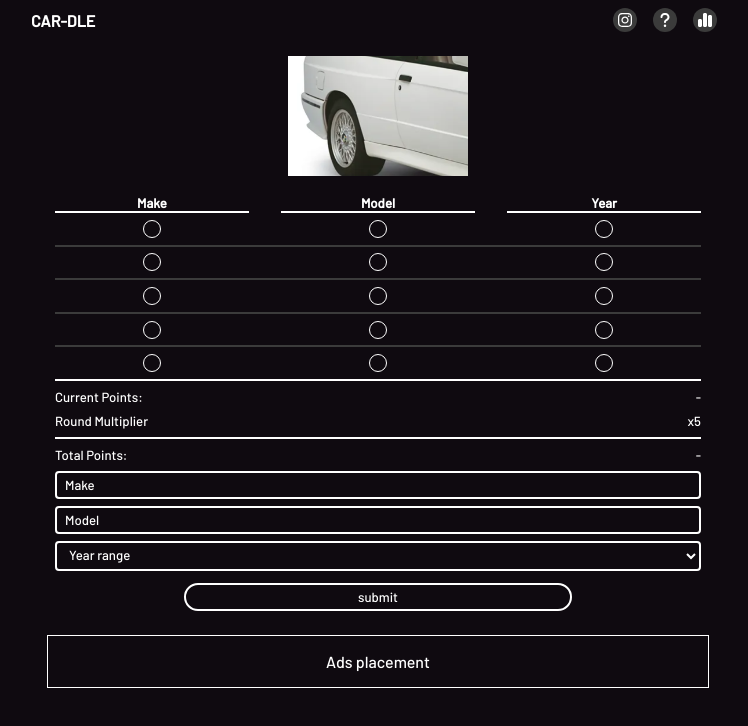
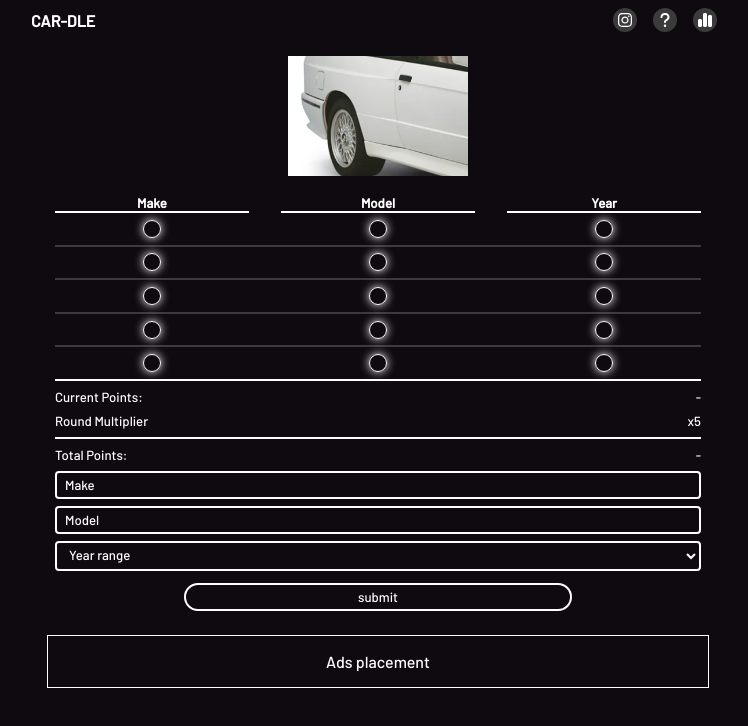
Before and after one commit to ajosephs1/cardle, a React (Create React App) app: page / in a window 1280 px wide. Shown: the top 726 px of the page, without its empty margins (262-1010 px from the left). Built offline with nearby package versions, Linux system fonts and the light colour scheme.

Commit message:
Add light functionality

```diff
--- a/src/App.tsx
+++ b/src/App.tsx
@@ -22,43 +22,32 @@ function App() {
 
   const [score, setScore] = useState({
     1: {
-      // played: false,
-      // score: 0,
       make: null,
       model: null,
       year: null,
     },
     2: {
-      // played: false,
-      // score: 0,
       make: null,
       model: null,
       year: null,
     },
     3: {
-      // played: false,
-      // score: 0,
       make: null,
       model: null,
       year: null,
     },
     4: {
-      // played: false,
-      // score: 0,
       make: null,
       model: null,
       year: null,
     },
     5: {
-      // played: false,
-      // score: 0,
       make: null,
       model: null,
       year: null,
     },
   });
-  // state to hold current use input values
-  // after submit set input values and erase only values that are incorrect
+
   const [formVals, setFormVals] = useState({
     make: "",
     model: "",
@@ -72,85 +61,68 @@ function App() {
     year: "1985-1989",
   };
 
-  // use inscope variable to call upadateScore only once and previous value only once
-  function updateScore() {
-    // if (make = answer.make) setState (set round.round[round.currentround].make = true) setState(Add to currentPoints score )
+  function updateScore(nR: number, nM: number) {
+    let currentRound = round.currentRound;
+    let addPoints = round.currentPoints;
+    let roundBools = {
+      make: false,
+      model: false,
+      year: false,
+    };
+    let newFormVals = {
+      make: formVals.make,
+      model: formVals.model,
+      year: formVals.year,
+    };
+
     if (formVals.make === answer.make) {
-      setScore({
-        ...score,
-        [round.currentRound]: { ...[round.currentRound], make: true },
-      });
+      roundBools.make = true;
 
-      const newPoints = round.currentPoints + 1;
-      !round.make && setRound({ ...round, currentPoints: newPoints });
+      if (!round.make) {
+        addPoints += 1;
+      }
     } else {
-      setScore({
-        ...score,
-        [round.currentRound]: { ...[round.currentRound], make: false },
-      });
-      setFormVals({
-        ...formVals,
-        make: "",
-      });
+      newFormVals.make = "";
     }
 
     if (formVals.model === answer.model) {
-      setScore({
-        ...score,
-        [round.currentRound]: { ...[round.currentRound], model: true },
-      });
+      roundBools.model = true;
 
-      const newPoints = round.currentPoints + 1;
-      !round.model && setRound({ ...round, currentPoints: newPoints });
+      if (!round.model) {
+        addPoints += 1;
+      }
     } else {
-      setScore({
-        ...score,
-        [round.currentRound]: { ...[round.currentRound], model: false },
-      });
-      setFormVals({
-        ...formVals,
-        model: "",
-      });
+      newFormVals.model = "";
     }
 
     if (formVals.year === answer.year) {
-      setScore({
-        ...score,
-        [round.currentRound]: { ...[round.currentRound], year: true },
-      });
+      roundBools.year = true;
 
-      const newPoints = round.currentPoints + 1;
-      !round.year && setRound({ ...round, currentPoints: newPoints });
+      if (!round.year) {
+        addPoints += 1;
+      }
     } else {
-      setScore({
-        ...score,
-        [round.currentRound]: { ...[round.currentRound], year: false },
-      });
-      setFormVals({
-        ...formVals,
-        make: "",
-      });
+      newFormVals.year = "";
     }
+
+    setScore({ ...score, [currentRound]: roundBools });
+    setRound({
+      ...round,
+      currentPoints: addPoints,
+      currentRound: round.currentRound === 5 ? 1 : nR,
+      multiplier: round.multiplier === 1 ? 5 : nM,
+      make: roundBools.make,
+      model: roundBools.model,
+      year: roundBools.year,
+    });
+    setFormVals(newFormVals);
   }
-  /* first check
-   */
-  /*
-  perform this for all rounds this will trigger lights
-  put value of false of form inputs back to "" all others remain the same
-  */
-  //  if at any attemp score === 3 display winning modal
-  //  on the fifth attempt if current score != 3 display losing modal : display winning modal
+
   function updateRound() {
     const nextRound = round.currentRound + 1;
     const nextMultiplier = round.multiplier - 1;
-    // remove ternary function
-    // update state
-    updateScore()
-    setRound({
-      ...round,
-      currentRound: round.currentRound === 5 ? 1 : nextRound,
-      multiplier: round.multiplier === 1 ? 5 : nextMultiplier,
-    });
+
+    updateScore(nextRound, nextMultiplier);
   }
 
   function updateForm(valtype: string, val: string) {
@@ -161,9 +133,6 @@ function App() {
     setHelp(bool);
   };
 
-  console.log((formVals.year))
-  console.log((answer.year))
-
   return (
     <div className="App">
       <main className="container">
@@ -173,6 +142,7 @@ function App() {
           currentRound={round.currentRound}
           multiplier={round.multiplier}
           currentPoints={round.currentPoints}
+          score = {score}
         />
         <FormSubmit
           formValues={formVals}
--- a/src/components/ScoreBoard/ScoreBoard.scss
+++ b/src/components/ScoreBoard/ScoreBoard.scss
@@ -33,7 +33,16 @@
     margin: 0 auto;
     width: 1.125rem;
     border: 1px solid $bb-white;
+    box-shadow: 0 0 10px $bb-white;
     border-radius: 100%;
+
+    &--red{
+      background-color: red;
+    }
+
+    &--green{
+      background-color: green;
+    }
 
     &__container {
       width: 30%;
--- a/src/components/ScoreBoard/index.tsx
+++ b/src/components/ScoreBoard/index.tsx
@@ -4,6 +4,13 @@ type ScoreBoardProps = {
   currentRound: number;
   multiplier: number;
   currentPoints: number;
+  score: {
+    [key: number]: {
+      make: null | boolean;
+      model: null | boolean;
+      year: null | boolean;
+    };
+  };
 };
 
 // add animation delay for each light 1s
@@ -12,8 +19,8 @@ export default function ScoreBoard({
   currentRound,
   multiplier,
   currentPoints,
+  score,
 }: ScoreBoardProps) {
-
   return (
     <section className="scoreboard">
       <div className="scoreboard__headings">
@@ -22,60 +29,150 @@ export default function ScoreBoard({
         <h2 className="scoreboard__heading">Year</h2>
       </div>
       {/* each light will be given class name depending on value for respective round add delay appropriately for each light 1s 2s 3s */}
-      <section className="scoreboard__light-container">
+      <section className="scoreboard__light-container ">
         <div className="scoreboard__row">
           <div className="scoreboard__light__container">
-            <div className="scoreboard__light" />
+            <div
+              className={`scoreboard__light scoreboard__light--make ${
+                score[1].make
+                  ? "scoreboard__light--green"
+                  :(score[1].make === null? "" : "scoreboard__light--red")
+              }`}
+            />
           </div>
           <div className="scoreboard__light__container">
-            <div className="scoreboard__light" />
+          <div
+              className={`scoreboard__light scoreboard__light--model ${
+                score[1].model
+                  ? "scoreboard__light--green"
+                  :(score[1].model === null? "" : "scoreboard__light--red")
+              }`}
+            />
           </div>
           <div className="scoreboard__light__container">
-            <div className="scoreboard__light" />
+          <div
+              className={`scoreboard__light scoreboard__light--year ${
+                score[1].year
+                  ? "scoreboard__light--green"
+                  :(score[1].year === null? "" : "scoreboard__light--red")
+              }`}
+            />
           </div>
         </div>
         <div className="scoreboard__row">
           <div className="scoreboard__light__container">
-            <div className="scoreboard__light" />
+            <div
+              className={`scoreboard__light scoreboard__light--make ${
+                score[2].make
+                  ? "scoreboard__light--green"
+                  :(score[2].make === null? "" : "scoreboard__light--red")
+              }`}
+            />
           </div>
           <div className="scoreboard__light__container">
-            <div className="scoreboard__light" />
+          <div
+              className={`scoreboard__light scoreboard__light--model ${
+                score[2].model
+                  ? "scoreboard__light--green"
+                  :(score[2].model === null? "" : "scoreboard__light--red")
+              }`}
+            />
           </div>
           <div className="scoreboard__light__container">
-            <div className="scoreboard__light" />
+          <div
+              className={`scoreboard__light scoreboard__light--year ${
+                score[2].year
+                  ? "scoreboard__light--green"
+                  :(score[2].year === null? "" : "scoreboard__light--red")
+              }`}
+            />
           </div>
         </div>
         <div className="scoreboard__row">
           <div className="scoreboard__light__container">
-            <div className="scoreboard__light" />
+            <div
+              className={`scoreboard__light scoreboard__light--make ${
+                score[3].make
+                  ? "scoreboard__light--green"
+                  :(score[3].make === null? "" : "scoreboard__light--red")
+              }`}
+            />
           </div>
           <div className="scoreboard__light__container">
-            <div className="scoreboard__light" />
+          <div
+              className={`scoreboard__light scoreboard__light--model ${
+                score[3].model
+                  ? "scoreboard__light--green"
+                  :(score[3].model === null? "" : "scoreboard__light--red")
+              }`}
+            />
           </div>
           <div className="scoreboard__light__container">
-            <div className="scoreboard__light" />
+          <div
+              className={`scoreboard__light scoreboard__light--year ${
+                score[3].year
+                  ? "scoreboard__light--green"
+                  :(score[3].year === null? "" : "scoreboard__light--red")
+              }`}
+            />
           </div>
         </div>
         <div className="scoreboard__row">
           <div className="scoreboard__light__container">
-            <div className="scoreboard__light" />
+            <div
+              className={`scoreboard__light scoreboard__light--make ${
+                score[4].make
+                  ? "scoreboard__light--green"
+                  :(score[4].make === null? "" : "scoreboard__light--red")
+              }`}
+            />
           </div>
           <div className="scoreboard__light__container">
-            <div className="scoreboard__light" />
+          <div
+              className={`scoreboard__light scoreboard__light--model ${
+                score[4].model
+                  ? "scoreboard__light--green"
+                  :(score[4].model === null? "" : "scoreboard__light--red")
+              }`}
+            />
           </div>
           <div className="scoreboard__light__container">
-            <div className="scoreboard__light" />
+          <div
+              className={`scoreboard__light scoreboard__light--year ${
+                score[4].year
+                  ? "scoreboard__light--green"
+                  :(score[4].year === null? "" : "scoreboard__light--red")
+              }`}
+            />
           </div>
         </div>
         <div className="scoreboard__row">
           <div className="scoreboard__light__container">
-            <div className="scoreboard__light" />
+            <div
+              className={`scoreboard__light scoreboard__light--make ${
+                score[5].make
+                  ? "scoreboard__light--green"
+                  :(score[5].make === null? "" : "scoreboard__light--red")
+              }`}
+            />
           </div>
           <div className="scoreboard__light__container">
-            <div className="scoreboard__light" />
+          <div
+              className={`scoreboard__light scoreboard__light--model ${
+                score[5].model
+                  ? "scoreboard__light--green"
+                  :(score[5].model === null? "" : "scoreboard__light--red")
+              }`}
+            />
           </div>
           <div className="scoreboard__light__container">
-            <div className="scoreboard__light" />
+          <div
+              className={`scoreboard__light scoreboard__light--year ${
+                score[5].year
+                  ? "scoreboard__light--green"
+                  :(score[5].year === null? "" : "scoreboard__light--red")
+              }`}
+            />
           </div>
         </div>
       </section>
@@ -84,7 +181,9 @@ export default function ScoreBoard({
           <p className="scoreboard__text scoreboard__text--current">
             Current Points:
           </p>
-          <p className="scoreboard__text scoreboard__text--current">{currentPoints === 0 ? `-`: currentPoints}</p>
+          <p className="scoreboard__text scoreboard__text--current">
+            {currentPoints === 0 ? `-` : currentPoints}
+          </p>
         </div>
         <div className="scoreboard__tally-row">
           <p className="scoreboard__text">Round Multiplier</p>
@@ -94,7 +193,11 @@ export default function ScoreBoard({
           <p className="scoreboard__text scoreboard__text--total">
             Total Points:
           </p>
-          <p className="scoreboard__text scoreboard__text--total">{(currentPoints * multiplier) === 0 ? `-`: currentPoints * multiplier}</p>
+          <p className="scoreboard__text scoreboard__text--total">
+            {currentPoints * multiplier === 0
+              ? `-`
+              : currentPoints * multiplier}
+          </p>
         </div>
       </section>
     </section>
```
